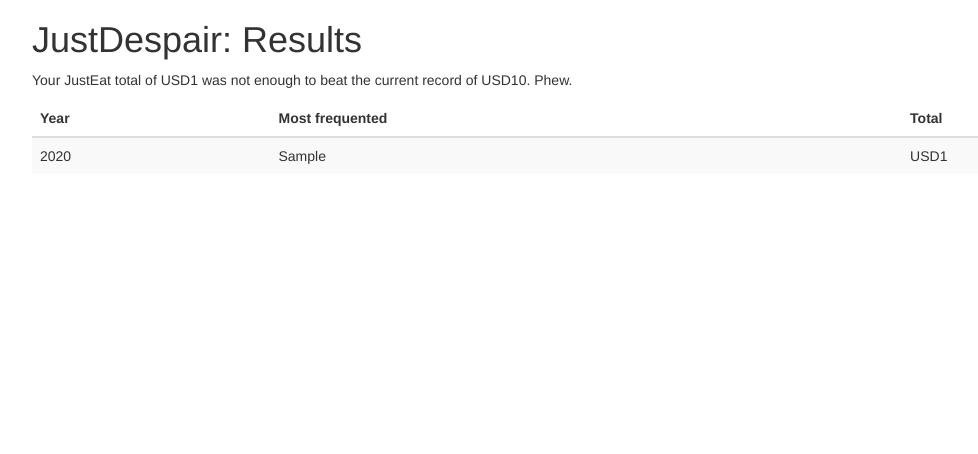
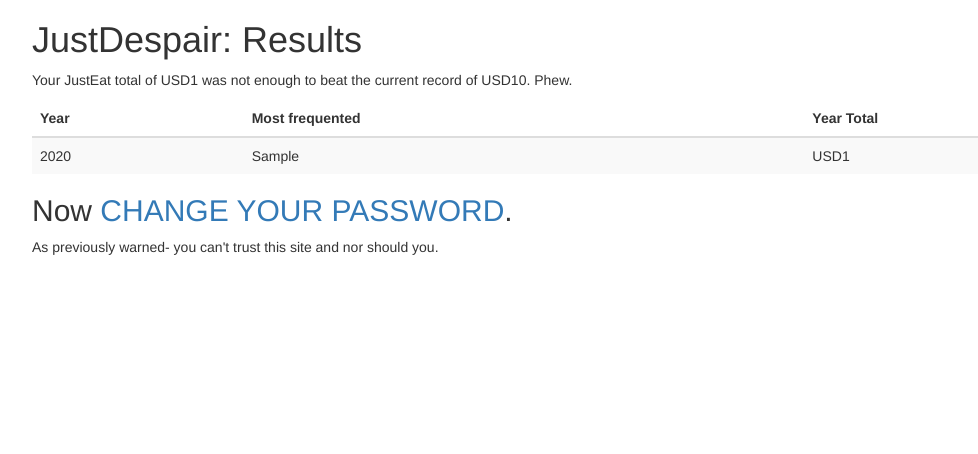
Before and after one commit to nosmo/justDespair, a Flask app: template web/templates/results.html in a window 1280 px wide. Shown: the top 454 px of the page, without its empty margins (38-1016 px from the left). Run offline with Flask 2, Linux system fonts and the light colour scheme; the template is opened without the code that fills it: most values are stand-ins (such as "Sample title", 1, 10 or a date in 2020); some libraries are stand-ins or nearby versions.

Commit message:
Add warning, clarify total column

```diff
--- a/web/templates/results.html
+++ b/web/templates/results.html
@@ -22,7 +22,7 @@
       <tr>
         <th>Year</th>
         <th>Most frequented</th>
-        <th>Total</th>
+        <th>Year Total</th>
       </tr>
     </thead>
     <tbody>
@@ -35,6 +35,10 @@
     </tbody>
   </table>
 
+  <p>
+    <h2>Now <a href="https://www.just-eat.ie/member/updateuserinfo">CHANGE YOUR PASSWORD</a>.</h2> As previously warned- you can't trust this site and nor should you.
+  </p>
+
 </div>
 
 {% include "footer.html" %}
```
